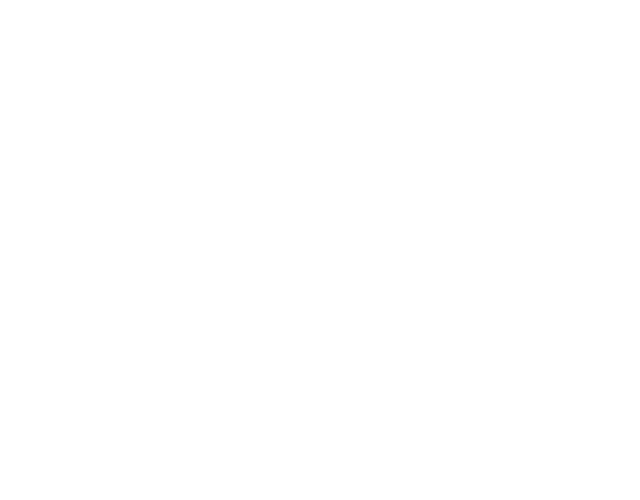
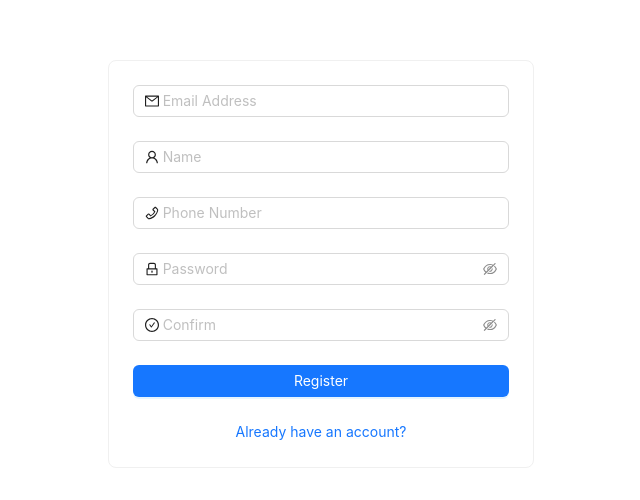
Before and after one commit to softdev629/AI-business-copilot-frontend, a React (Create React App) app: page /register in a window 1280 px wide. Before the commit this address had no page. Shown: the part 136-636 px from the top of the page, without its empty margins (319-959 px from the left). Built offline with nearby package versions, Linux system fonts and the light colour scheme.

Commit message:
login register ui mock up

```diff
--- a/src/App.css
+++ b/src/App.css
@@ -130,3 +130,11 @@
   border: 1px solid;
   border-radius: 10px;
 }
+
+.form-button {
+  width: 100%;
+}
+
+.login-form-forgot {
+  float: right
+}
--- a/src/App.js
+++ b/src/App.js
@@ -1,17 +1,27 @@
 // import libraries
-import { BrowserRouter as Router, Routes, Route } from "react-router-dom";
+import {
+  BrowserRouter as Router,
+  Routes,
+  Route,
+  Navigate,
+} from "react-router-dom";
 import React from "react";
 import "./App.css";
 import "antd/dist/reset.css";
 
 import ChatBox from "./components/chatqa/chatbox";
 import TrainPage from "./components/upload";
+import LoginForm from "./components/auth/login-form";
+import RegisterForm from "./components/auth/register-form";
 
 function App() {
   return (
     <div className="App">
       <Router>
         <Routes>
+          <Route path="/" element={<Navigate to="/login" />} />
+          <Route path="/login" element={<LoginForm />} />
+          <Route path="/register" element={<RegisterForm />} />
           <Route path="/chat/:id" element={<ChatBox type="combine" />} />
           <Route path="/upload/:id" element={<TrainPage />} />
         </Routes>
--- /dev/null
+++ b/src/components/auth/login-form.js
@@ -0,0 +1,74 @@
+import React from "react";
+import { LockOutlined, MailOutlined } from "@ant-design/icons";
+import { Form, Input, Button, Checkbox, Row, Col, Card } from "antd";
+import { NavLink } from "react-router-dom";
+
+const LoginForm = () => {
+  const handleLogin = (value) => {
+    // Handle login logic here
+  };
+
+  return (
+    <Row justify="center" align="middle" style={{ minHeight: "100vh" }}>
+      <Col xs={20} sm={16} md={12} lg={8}>
+        <Card>
+          <Form
+            name="normal_login"
+            className="login-form"
+            initialValues={{ remember: true }}
+            onFinish={handleLogin}
+          >
+            <Form.Item
+              name="email"
+              rules={[
+                {
+                  type: "email",
+                  message: "The input is not valid E-mail!",
+                },
+                {
+                  required: true,
+                  message: "Please input your E-mail!",
+                },
+              ]}
+            >
+              <Input
+                prefix={<MailOutlined className="site-form-item-icon" />}
+                placeholder="Email Address"
+              />
+            </Form.Item>
+            <Form.Item
+              name="password"
+              rules={[
+                { required: true, message: "Please input your Password!" },
+              ]}
+            >
+              <Input
+                prefix={<LockOutlined className="site-form-item-icon" />}
+                type="password"
+                placeholder="Password"
+              />
+            </Form.Item>
+            <Form.Item>
+              <Form.Item name="remember" valuePropName="checked" noStyle>
+                <Checkbox style={{ float: "left" }}>Remember me</Checkbox>
+              </Form.Item>
+
+              <a className="login-form-forgot" href="">
+                Forgot password
+              </a>
+            </Form.Item>
+
+            <Form.Item>
+              <Button type="primary" htmlType="submit" className="form-button">
+                Log in
+              </Button>
+              Or <NavLink to="/register">register now!</NavLink>
+            </Form.Item>
+          </Form>
+        </Card>
+      </Col>
+    </Row>
+  );
+};
+
+export default LoginForm;
--- /dev/null
+++ b/src/components/auth/register-form.js
@@ -0,0 +1,124 @@
+import React from "react";
+import { Form, Input, Button, Row, Col, Card } from "antd";
+import {
+  UserOutlined,
+  LockOutlined,
+  MailOutlined,
+  CheckCircleOutlined,
+  PhoneOutlined,
+} from "@ant-design/icons";
+import { NavLink } from "react-router-dom";
+
+const RegisterForm = () => {
+  const handleRegister = () => {
+    // Handle registration logic here
+  };
+
+  return (
+    <Row justify="center" align="middle" style={{ minHeight: "100vh" }}>
+      <Col xs={20} sm={16} md={12} lg={8}>
+        <Card>
+          <Form
+            name="normal_register"
+            initialValues={{ remember: true }}
+            onFinish={handleRegister}
+          >
+            <Form.Item
+              name="email"
+              rules={[
+                {
+                  type: "email",
+                  message: "The input is not valid E-mail!",
+                },
+                {
+                  required: true,
+                  message: "Please input your E-mail!",
+                },
+              ]}
+            >
+              <Input
+                prefix={<MailOutlined className="site-form-item-icon" />}
+                placeholder="Email Address"
+              />
+            </Form.Item>
+
+            <Form.Item
+              name="full_name"
+              rules={[
+                {
+                  required: true,
+                  message: "Please input your name",
+                },
+              ]}
+            >
+              <Input
+                prefix={<UserOutlined className="site-form-item-icon" />}
+                placeholder="Name"
+              />
+            </Form.Item>
+
+            <Form.Item
+              name="phone"
+              rules={[
+                { required: true, message: "Please input your phone number!" },
+              ]}
+            >
+              <Input
+                type="phone"
+                placeholder="Phone Number"
+                prefix={<PhoneOutlined className="site-form-item-icon" />}
+              />
+            </Form.Item>
+
+            <Form.Item
+              name="password"
+              rules={[
+                { required: true, message: "Please input your Password!" },
+              ]}
+            >
+              <Input.Password
+                prefix={<LockOutlined className="site-form-item-icon" />}
+                placeholder="Password"
+              />
+            </Form.Item>
+
+            <Form.Item
+              name="confirm"
+              dependencies={["password"]}
+              rules={[
+                { required: true, message: "Please confirm your Password!" },
+                ({ getFieldValue }) => ({
+                  validator(_, value) {
+                    if (!value || getFieldValue("password") === value) {
+                      return Promise.resolve();
+                    }
+                    return Promise.reject(
+                      new Error(
+                        "The two passwords that you entered do not match!"
+                      )
+                    );
+                  },
+                }),
+              ]}
+            >
+              <Input.Password
+                prefix={<CheckCircleOutlined className="site-form-item-icon" />}
+                placeholder="Confirm"
+              />
+            </Form.Item>
+
+            <Form.Item>
+              <Button type="primary" htmlType="submit" className="form-button">
+                Register
+              </Button>
+            </Form.Item>
+
+            <NavLink to="/login">Already have an account?</NavLink>
+          </Form>
+        </Card>
+      </Col>
+    </Row>
+  );
+};
+
+export default RegisterForm;
--- a/src/components/chatqa/chatbox.js
+++ b/src/components/chatqa/chatbox.js
@@ -5,7 +5,7 @@ import useWebSocket, { ReadyState } from "react-use-websocket";
 import axios from "axios";
 import { useParams } from "react-router-dom";
 
-import { SERVER_URL } from "../../constant";
+import { SOCKET_URL, URI } from "../../constant";
 
 const colorSet = [
   "#FDAC53",
@@ -41,7 +41,7 @@ const ChatBox = () => {
   const params = useParams(); // Url Params
   const chatHistoryRef = useRef(null);
   const { sendMessage, lastMessage, readyState } = useWebSocket(
-    `ws://${SERVER_URL}/api/chat/${params.id}`
+    `${SOCKET_URL}/api/chat/${params.id}`
   ); // Websocket Hook
 
   // Receive Messages
@@ -114,10 +114,10 @@ const ChatBox = () => {
               : type === "bot"
               ? settings.bot === ""
                 ? "/assets/images/bot.png"
-                : `http://${SERVER_URL}/settings/${params.id}/${settings.bot}`
+                : `${URI}/settings/${params.id}/${settings.bot}`
               : settings.user === ""
               ? "/assets/images/user.png"
-              : `http://${SERVER_URL}/settings/${params.id}/${settings.user}`
+              : `${URI}/settings/${params.id}/${settings.user}`
           }
           width={35}
           height={35}
@@ -145,9 +145,7 @@ const ChatBox = () => {
         {!settings ? `Music Business Bot ${params.id}` : settings.title}
       </h1>
       {settings && settings.header !== "" && (
-        <img
-          src={`http://${SERVER_URL}/settings/${params.id}/${settings.header}`}
-        />
+        <img src={`${URI}/settings/${params.id}/${settings.header}`} />
       )}
       <div className="chat_history" ref={chatHistoryRef}>
         {history.map((item, index) => ChatItem(item.type, item.text, index))}
--- a/src/constant.js
+++ b/src/constant.js
@@ -1 +1,3 @@
-export const SERVER_URL = "localhost:9000";
+export const SERVER_DOMAIN = "localhost:9000";
+export const URI = "http://localhost:9000";
+export const SOCKET_URL = "ws://localhost:9000";
```
